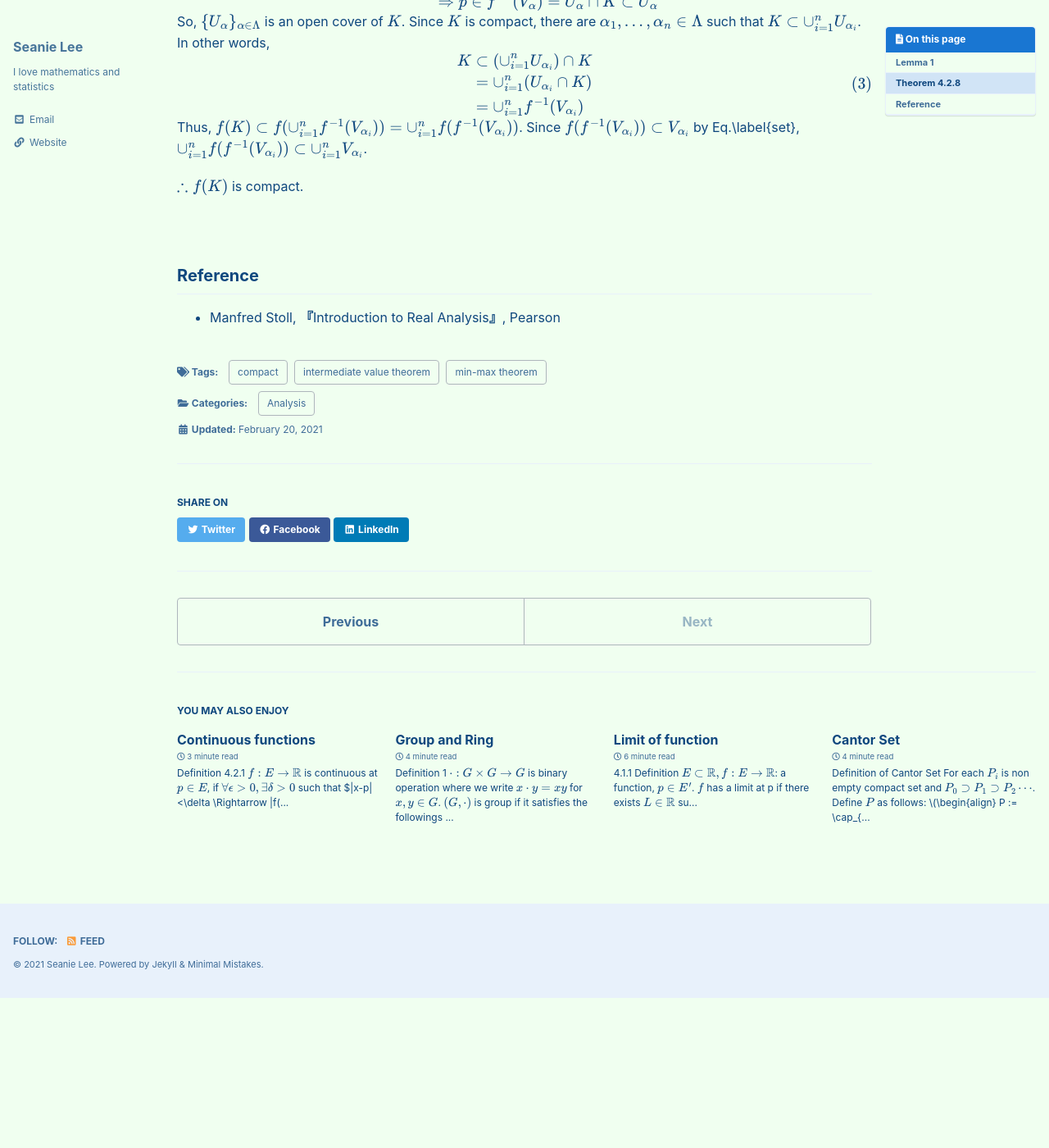
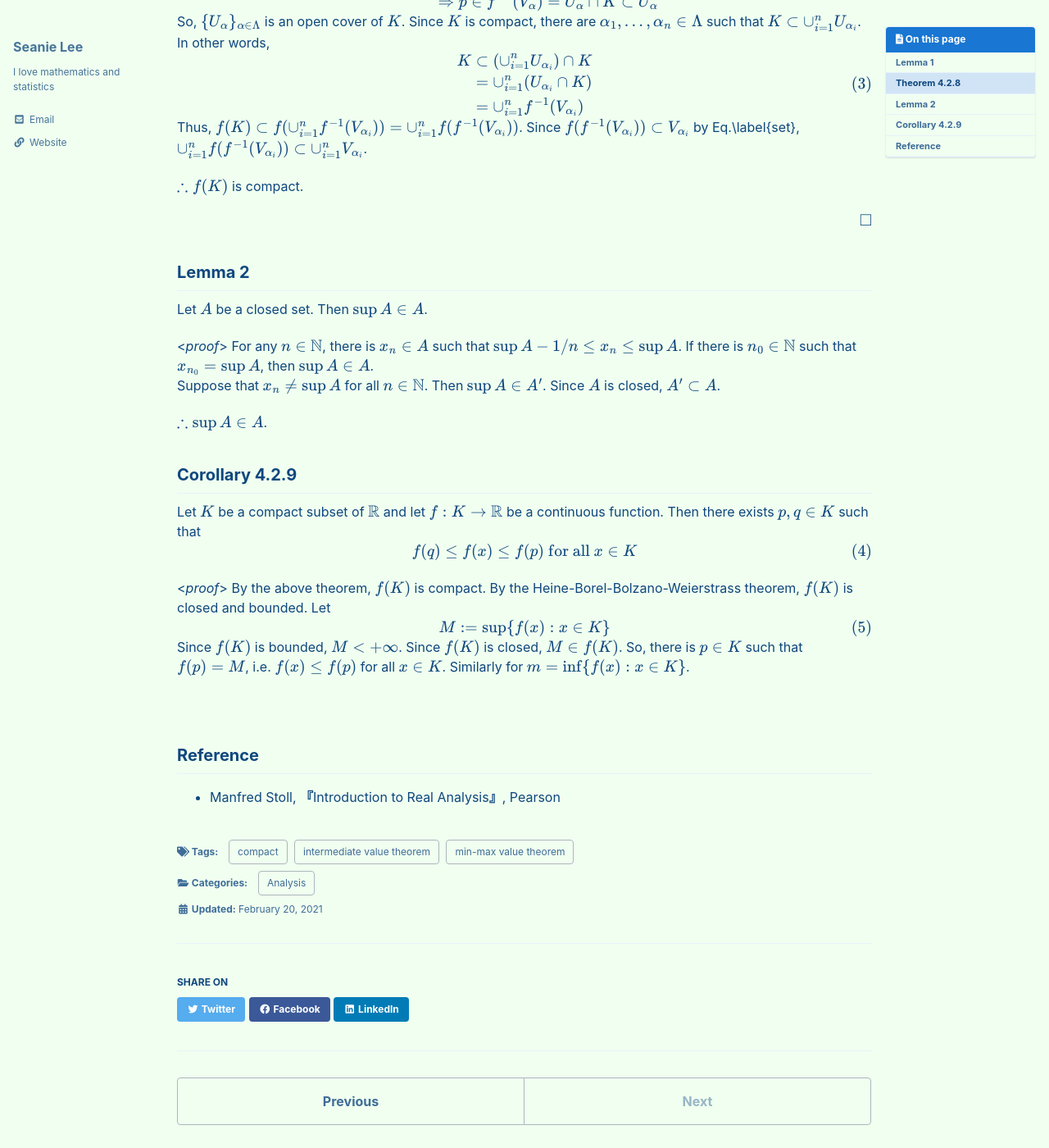
Before and after one commit to seanie12/blog, a Jekyll site: the page built from _posts/2021-02-20-continous-function-2.md, in a window 1280 px wide and 1400 px high, scrolled down 846 px. Shown: the whole window at 82% size. Built offline with Jekyll 4.4.1, drawn with Linux system fonts in a browser that asks for light colours; cached includes are drawn as plain includes; formulas are drawn with MathJax 3; before the commit the page ends 2063 px from its top, so only the background shows below that; some of the changed text lies outside the part shown.

Commit message:
Update 2021-02-20-continous-function-2.md

```diff
--- a/_posts/2021-02-20-continous-function-2.md
+++ b/_posts/2021-02-20-continous-function-2.md
@@ -7,17 +7,16 @@ categories:
 
 tags:
   - compact
-  - min-max theorem
+  - min-max value theorem
   - intermediate value theorem
-
 
 toc: true
 toc_sticky: true
 
 use_math : true
 comments : true
+
 ---
-
 ## Lemma 1
 
 Let $f:X\to Y$ be a function and let $A\subset X, B\subset Y$. Then,
@@ -72,5 +71,33 @@ Thus, $f(K)\subset f(\cup_{i=1}^n f^{-1}(V_{\alpha_i}))=\cup_{i=1}^n f(f^{-1}(V_
 $\therefore f(K)$ is compact.
 
 $$\tag*{$\square$}$$
+
+## Lemma 2
+Let $A$ be a closed set. Then $\sup A \in A$.
+
+<*proof*>
+For any $n\in \mathbb{N}$, there is $x_n \in A$ such that $\sup A -1/n \leq x_n \leq \sup A$. If there is $n_0\in\mathbb{N}$ such that $x_{n_0} = \sup A$, then $\sup A \in A$. <br />
+ Suppose that $x_n \neq \sup A$ for all $n\in\mathbb{N}$.  Then $\sup A \in A^\prime$. Since $A$ is closed, $A^\prime \subset A$.
+
+$\therefore \sup A \in A$.
+$$\tag*{$\square$}$$
+## Corollary 4.2.9
+Let $K$ be a compact subset of $\mathbb{R}$ and let $f:K\to\mathbb{R}$ be a continuous function. Then there exists $p,q \in K$ such that
+$$
+\begin{align}
+f(q) \leq f(x) \leq f(p) \text{ for all }x\in K
+\end{align}
+$$
+
+<*proof*>
+By the above theorem, $f(K)$ is compact. By the Heine-Borel-Bolzano-Weierstrass theorem, $f(K)$ is closed and bounded. Let
+$$
+\begin{align}
+M:= \sup \{f(x): x\in K\}
+\end{align}
+$$
+Since $f(K)$ is bounded, $M < +\infty$. Since $f(K)$ is closed, $M\in f(K)$. So, there is $p\in K$ such that $f(p) = M$, i.e. $f(x) \leq f(p)$ for all $x\in K$. Similarly for $$m=\inf\{f(x):x\in K\}$$.
+
+$$\tag*{$\square$}$$
 ## Reference
 - Manfred Stoll,  **『**Introduction to Real Analysis**』**, Pearson
```
Also changed, not shown: other parts of _posts/2021-02-20-continous-function-2.md (+1 -1 lines).
